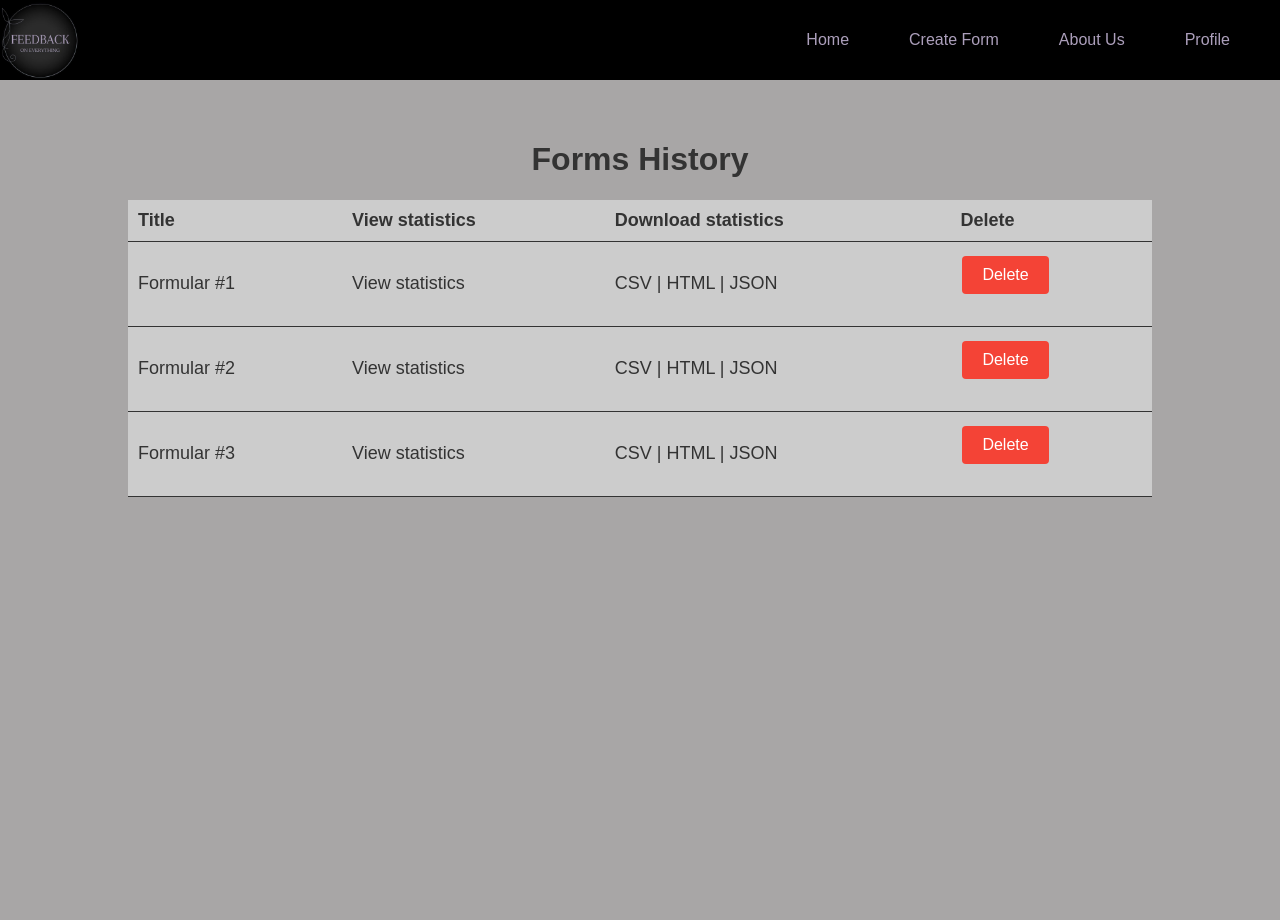
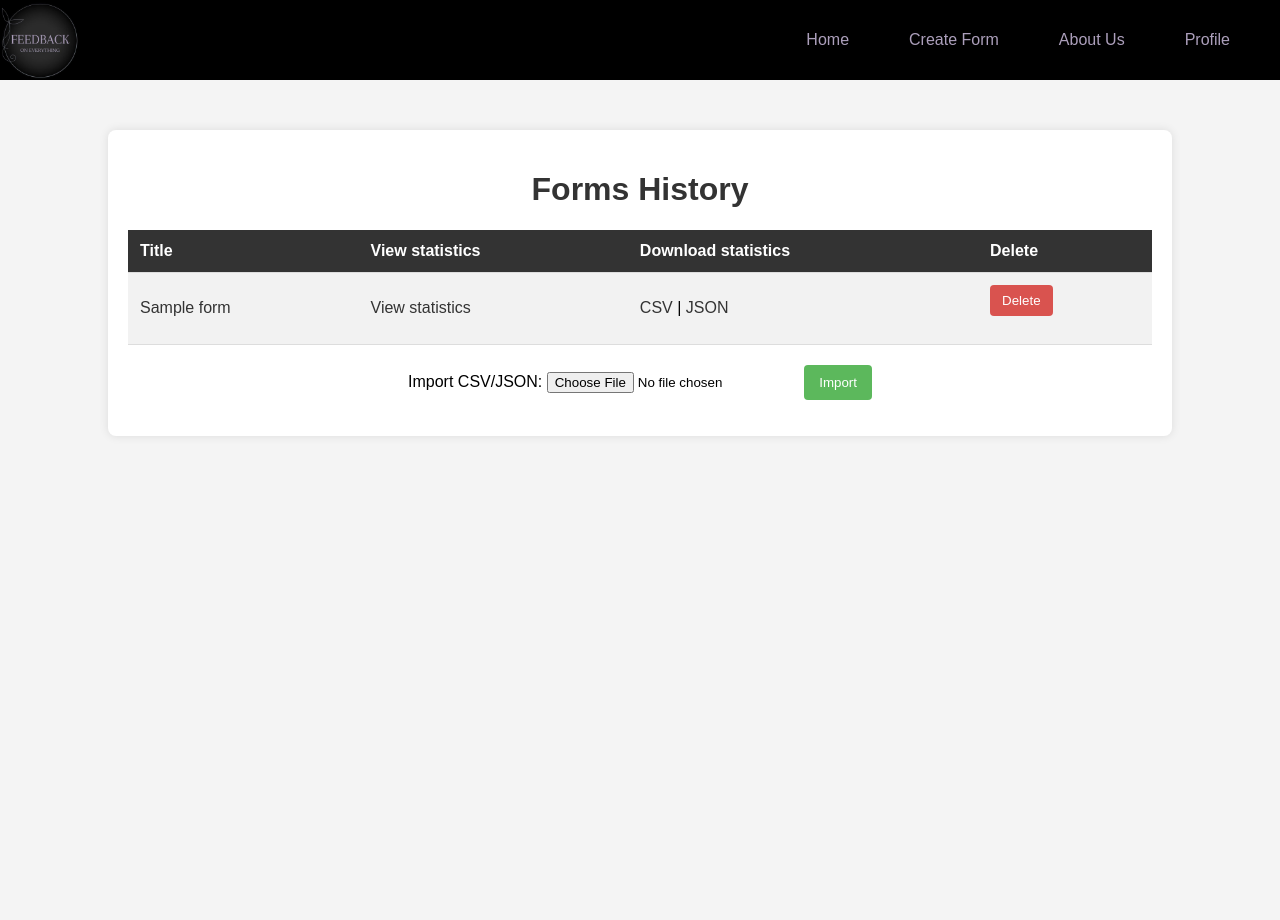
Before and after one commit to FechitaDiandra/Web, a PHP site: page /form-history.php in a window 1280 px wide. After the commit the page ends 400 px from the top, so only its background shows below. Run offline with PHP 8.4, Linux system fonts and the light colour scheme; the visitor is signed in with stand-in values (Sample User, id 1); tables that the repository leaves empty or names only in its code hold one stand-in row (values such as "Sample post").

Commit message:
Inceput butoane export/import

```diff
--- a/proiect/css/form-history.css
+++ b/proiect/css/form-history.css
@@ -1,70 +1,85 @@
 body {
     font-family: Arial, sans-serif;
+    background-color: #f4f4f4;
     margin: 0;
     padding: 0;
-align-items:center;
-height: 110vh;
-background-color: #a8a6a6;
-color: #333;
-margin:0;
 }
 
+.form-container {
+    width: 80%;
+    margin: 50px auto;
+    background-color: #fff;
+    padding: 20px;
+    border-radius: 8px;
+    box-shadow: 0 0 10px rgba(0, 0, 0, 0.1);
+}
 
-.form-container {
-display: flex;
-flex-direction: column;
-align-items: center;
-min-height: 100vh;
-width: 100%;
-overflow-y: auto;
-padding-top: 40px;
+h1 {
+    text-align: center;
+    color: #333;
 }
 
 table {
-width: 80%;
-margin: 0 auto;
+    width: 100%;
     border-collapse: collapse;
-font-size: 18px;
+    margin-top: 20px;
 }
 
 th, td {
-padding: 10px;
+    padding: 12px;
     text-align: left;
-border-bottom: 1px solid #333;
-background-color: #ccc;
+    border-bottom: 1px solid #ddd;
 }
 
 th {
-background-color: #ccc;
+    background-color: #333;
+    color: white;
 }
 
-td a {
+tr:nth-child(even) {
+    background-color: #f2f2f2;
+}
+
+tr:hover {
+    background-color: #f5f5f5;
+}
+
+a {
     color: #333;
     text-decoration: none;
 }
 
-td a:hover {
+a:hover {
     text-decoration: underline;
 }
 
-h1, h2, p {
-text-align: center;
-color: #333;
-}
 .delete-button {
-    background-color: #f44336; /* Red */
+    background-color: #d9534f;
+    color: white;
     border: none;
-    color: white;
-    padding: 10px 20px;
-    text-align: center;
-    text-decoration: none;
-    display: inline-block;
-    font-size: 16px;
-    margin: 4px 2px;
+    padding: 8px 12px;
+    border-radius: 4px;
     cursor: pointer;
-    border-radius: 4px;
 }
 
 .delete-button:hover {
-    background-color: #d32f2f;
+    background-color: #c9302c;
 }
+
+.import-button {
+    margin-top: 20px;
+    text-align: center;
+}
+
+#import {
+    background-color: #5cb85c;
+    color: white;
+    border: none;
+    padding: 10px 15px;
+    border-radius: 4px;
+    cursor: pointer;
+}
+
+#import:hover {
+    background-color: #4cae4c;
+}
--- a/proiect/models/FormModel.php
+++ b/proiect/models/FormModel.php
@@ -5,7 +5,7 @@ class FormModel {
     private $conn;
 
     public function __construct() {
-        $this->conn = new mysqli("localhost", "root", "", "database_name"); // Schimbă "database_name" cu numele bazei tale de date
+        $this->conn = new mysqli("localhost", "root", "", "foe_app");
         if ($this->conn->connect_error) {
             die("Connection failed: " . $this->conn->connect_error);
         }
@@ -35,9 +35,9 @@ class FormModel {
 
     // Obținerea unui formular după ID
     public function getFormById($form_id) {
-        $stmt = $this->mysql->prepare("SELECT * FROM forms WHERE form_id = ?");
+        $stmt = $this->conn->prepare("SELECT * FROM forms WHERE form_id = ?");
         if ($stmt === false) {
-            die('Error preparing statement: ' . $this->mysql->error);
+            die('Error preparing statement: ' . $this->conn->error);
         }
         $stmt->bind_param("i", $form_id);
         if (!$stmt->execute()) {
@@ -63,5 +63,32 @@ class FormModel {
         }
     }
 
+    // Obținerea tuturor formularelor după user_id
+    public function getAllFormsByUserId($user_id) {
+        $stmt = $this->conn->prepare("SELECT * FROM forms WHERE user_id = ?");
+        if ($stmt === false) {
+            die('Error preparing statement: ' . $this->conn->error);
+        }
+        $stmt->bind_param("i", $user_id);
+        if (!$stmt->execute()) {
+            die('A survenit o eroare la obținerea formularelor: ' . $stmt->error);
+        }
+        $result = $stmt->get_result();
+        $forms = [];
+        while ($form_data = $result->fetch_assoc()) {
+            $forms[] = new Form(
+                $form_data['form_id'],
+                $form_data['user_id'],
+                $form_data['title'],
+                $form_data['description'],
+                $form_data['is_published'],
+                $form_data['created_at'],
+                $form_data['delete_form_token'],
+                $form_data['delete_form_token_expires']
+            );
+        }
+        $stmt->close();
+        return $forms;
+    }
 }
 ?>
--- a/proiect/views/created-form-confirmation.php
+++ b/proiect/views/created-form-confirmation.php
@@ -1,5 +1,5 @@
 <?php
-require_once '../header.php';
+require_once 'header.php';
 if ($_SESSION['isLogged'] == false) {
     header("Location: ../login.php");
     exit;
@@ -13,7 +13,7 @@ $formUrl = "http://" . $_SERVER['HTTP_HOST'] . "/Web/proiect/answer-form.php?id=
 <html>
 <head>
     <title>Confirmation</title>
-    <link rel="stylesheet" type="text/css" href="../css/created-form-confirmation.css">
+    <link rel="stylesheet" type="text/css" href="css/created-form-confirmation.css">
 </head>
 <body>
     <div class="form-container">
--- a/proiect/views/form-history.php
+++ b/proiect/views/form-history.php
@@ -1,16 +1,27 @@
-<?php require_once 'header.php'; ?>
 <?php
-if ($_SESSION['isLogged'] == false) {
-    header("Location: login.php");
+if (session_status() == PHP_SESSION_NONE) {
+    session_start(); // Inițiază sesiunea doar dacă nu este deja activă
+}
+require_once 'header.php';
+require_once 'models/FormModel.php';
+
+if (!isset($_SESSION['isLogged']) || $_SESSION['isLogged'] == false) {
+    header("Location: ../login.php");
     exit;
 }
 
-// Simulează obținerea datelor formularului
-$forms = [
-    ['id' => 1, 'title' => 'Formular #1'],
-    ['id' => 2, 'title' => 'Formular #2'],
-    ['id' => 3, 'title' => 'Formular #3']
-];
+if (!isset($_SESSION['user_id'])) {
+    // Dacă `user_id` nu este setat, setează-l manual
+    require_once '../models/UserModel.php';
+    $userModel = new UserModel();
+    $_SESSION['user_id'] = $userModel->getUserIdByEmail($_SESSION['email']);
+    if (!isset($_SESSION['user_id'])) {
+        die("User ID is not set in the session.");
+    }
+}
+
+$formModel = new FormModel();
+$forms = $formModel->getAllFormsByUserId($_SESSION['user_id']);
 ?>
 
 <!DOCTYPE html>
@@ -33,16 +44,15 @@ $forms = [
             if (!empty($forms) && is_array($forms)) {
                 foreach ($forms as $form) {
                     echo "<tr>";
-                    echo "<td><a href='answer-form#id{$form['id']}.php'>{$form['title']}</a></td>";
-                    echo "<td><a href='view-statistics.php?id={$form['id']}'>View statistics</a></td>";
+                    echo "<td><a href='answer-form.php?id={$form->getFormId()}'>{$form->getTitle()}</a></td>";
+                    echo "<td><a href='view-statistics.php?id={$form->getFormId()}'>View statistics</a></td>";
                     echo "<td>
-                        <a href='download.csv?id={$form['id']}'>CSV</a> |
-                        <a href='download.html?id={$form['id']}'>HTML</a> |
-                        <a href='download.json?id={$form['id']}'>JSON</a>
+                        <a href='export-feedback.php?form_id={$form->getFormId()}&format=csv'>CSV</a> |
+                        <a href='export-feedback.php?form_id={$form->getFormId()}&format=json'>JSON</a>
                     </td>";
                     echo "<td>
-                        <form method='post' action='../delete-form.php' onsubmit='return confirm(\"Are you sure you want to delete this form?\");'>
-                            <input type='hidden' name='form_id' value='{$form['id']}'>
+                        <form method='post' action='delete-form.php' onsubmit='return confirm(\"Are you sure you want to delete this form?\");'>
+                            <input type='hidden' name='form_id' value='{$form->getFormId()}'>
                             <button type='submit' class='delete-button'>Delete</button>
                         </form>
                     </td>";
@@ -53,6 +63,13 @@ $forms = [
             }
             ?>
         </table>
+        <div class="import-button">
+            <form action="import-feedback.php" method="post" enctype="multipart/form-data">
+                <label for="file-upload">Import CSV/JSON:</label>
+                <input type="file" name="file-upload" id="file-upload" required>
+                <button type="submit" id="import">Import</button>
+            </form>
+        </div>
     </div>
 </body>
 </html>
```
Also changed, not shown: proiect/controllers/LoginController.php (+15 -3 lines), proiect/css/import-feedback.css (added, +48 -0 lines), proiect/models/FeedbackModel.php (added, +84 -0 lines), proiect/models/UserModel.php (+26 -0 lines), proiect/views/export-feedback.php (added, +19 -0 lines), proiect/views/import-feedback.php (added, +39 -0 lines). Lines whose indentation alone changed are shown as unchanged.
